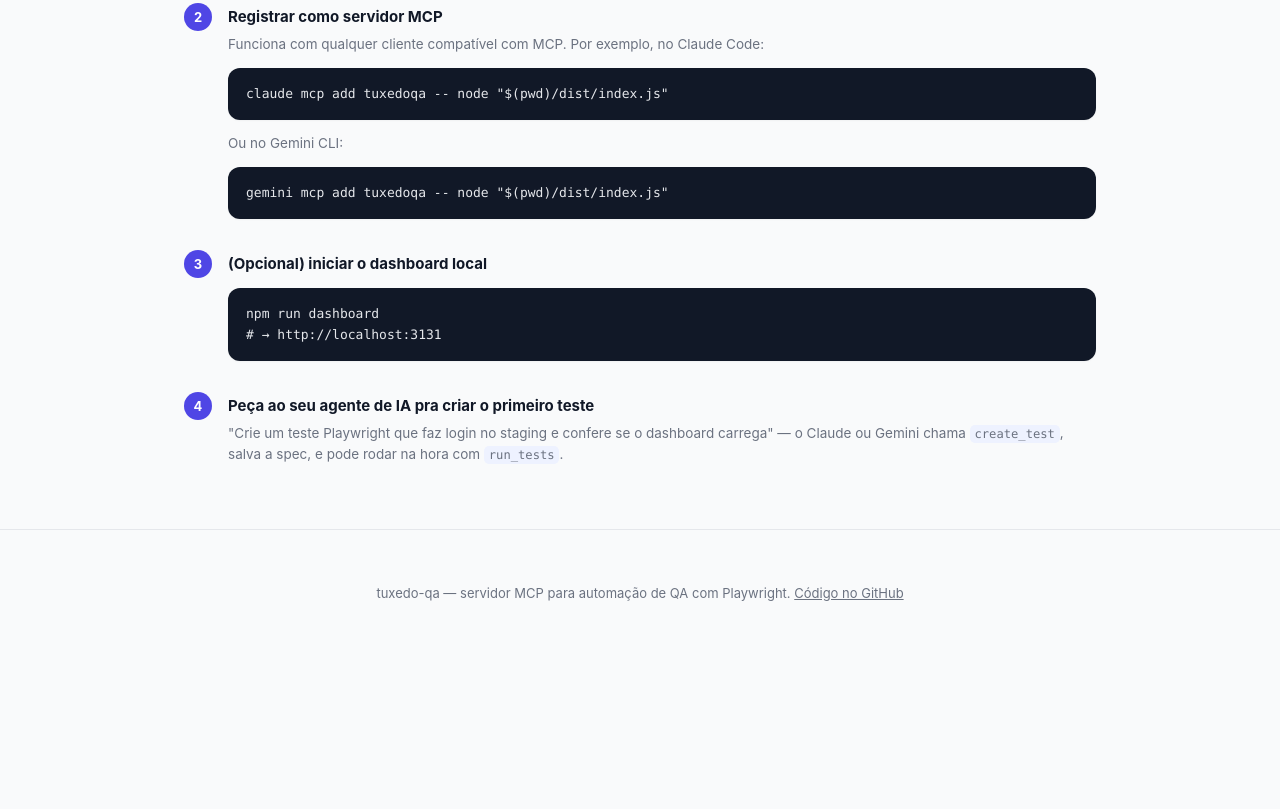
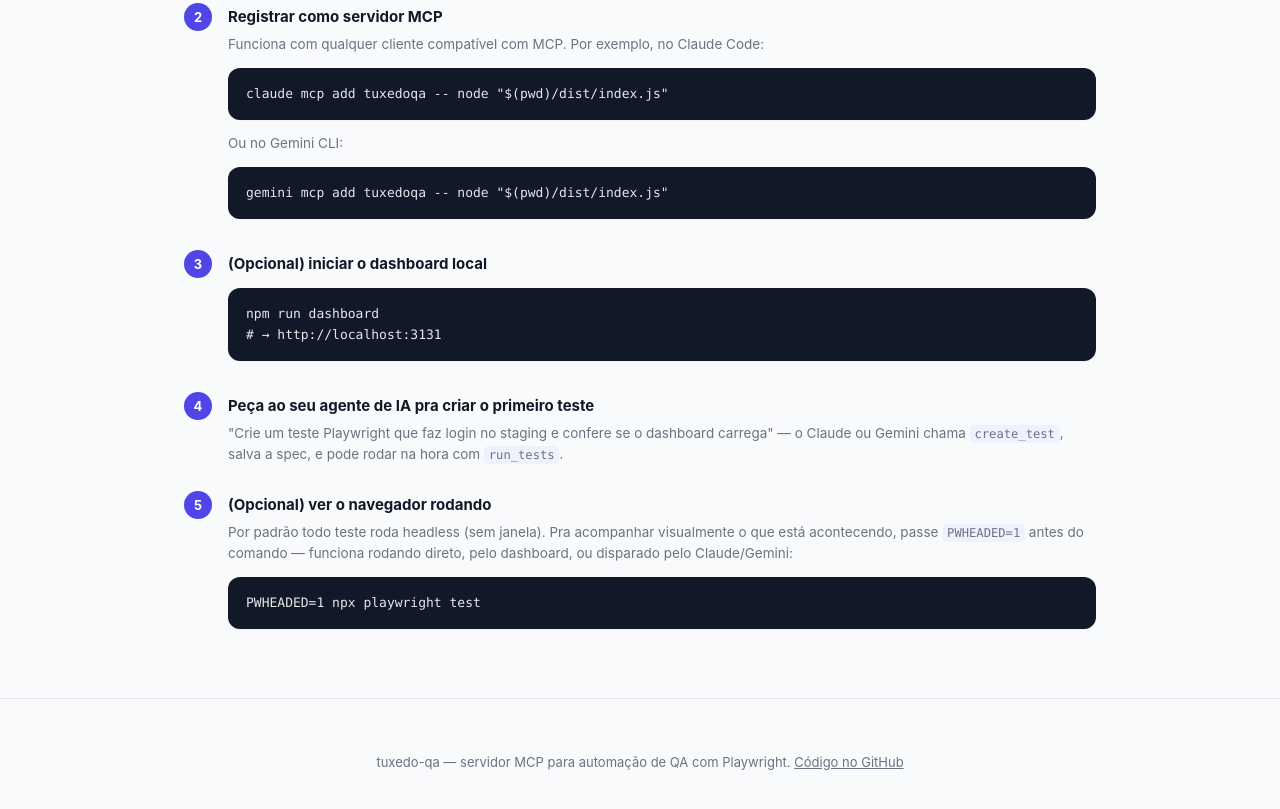
Before and after one commit to jonathan-ponciano/sts-tools-mcp-tuxedo-qa, a website: page docs/index.html in a window 1280 px wide. Shown: the part 3527-4336 px from the top of the page. Before the commit the page ends 4203 px from the top, so only its background shows below. Drawn offline with Linux system fonts and the light colour scheme.

Commit message:
Document PWHEADED headless/headed toggle in README and landing page

```diff
--- a/docs/index.html
+++ b/docs/index.html
@@ -285,6 +285,13 @@ npm run build</code></pre>
           <p>"Crie um teste Playwright que faz login no staging e confere se o dashboard carrega" — o Claude ou Gemini chama <code>create_test</code>, salva a spec, e pode rodar na hora com <code>run_tests</code>.</p>
         </div>
       </div>
+      <div class="step">
+        <div class="step-body">
+          <h3>(Opcional) ver o navegador rodando</h3>
+          <p>Por padrão todo teste roda headless (sem janela). Pra acompanhar visualmente o que está acontecendo, passe <code>PWHEADED=1</code> antes do comando — funciona rodando direto, pelo dashboard, ou disparado pelo Claude/Gemini:</p>
+          <pre><code>PWHEADED=1 npx playwright test</code></pre>
+        </div>
+      </div>
     </div>
   </div>
 </section>
```
Also changed, not shown: README.md.
